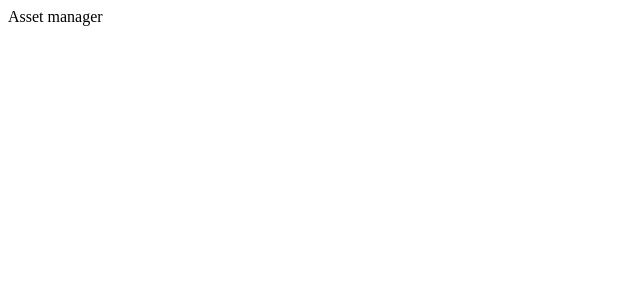
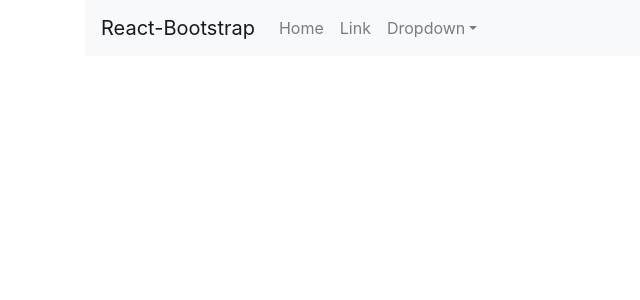
Before and after one commit to stefaleon/Asset-Manager, a React (Create React App) app in the folder client/: page / in a window 1280 px wide. Shown: the top 300 px of the page, without its empty margins (0-640 px from the left). Built offline with nearby package versions, Linux system fonts and the light colour scheme; the HTML template or start-up script is replaced by a standard one.

Commit message:
Navigation Bar Component with React Bootstrap

```diff
--- a/client/package.json
+++ b/client/package.json
@@ -6,7 +6,9 @@
     "@testing-library/jest-dom": "^5.11.6",
     "@testing-library/react": "^11.1.2",
     "@testing-library/user-event": "^12.2.2",
+    "bootstrap": "^4.5.3",
     "react": "^17.0.1",
+    "react-bootstrap": "^1.4.0",
     "react-dom": "^17.0.1",
     "react-scripts": "4.0.0",
     "web-vitals": "^0.2.4"
--- a/client/src/App.js
+++ b/client/src/App.js
@@ -1,7 +1,15 @@
+import 'bootstrap/dist/css/bootstrap.min.css';
 import './App.css';
 
+import { Container } from 'react-bootstrap';
+import NavigationBar from './components/NavigationBar';
+
 function App() {
-  return <div className='App'>Asset manager</div>;
+  return (
+    <Container>
+      <NavigationBar />
+    </Container>
+  );
 }
 
 export default App;
--- /dev/null
+++ b/client/src/components/NavigationBar.js
@@ -0,0 +1,31 @@
+import React from 'react';
+
+import { Navbar, Nav, NavDropdown } from 'react-bootstrap';
+
+const NavigationBar = () => {
+  return (
+    <Navbar bg='light' expand='lg'>
+      <Navbar.Brand href='#home'>React-Bootstrap</Navbar.Brand>
+      <Navbar.Toggle aria-controls='basic-navbar-nav' />
+      <Navbar.Collapse id='basic-navbar-nav'>
+        <Nav className='mr-auto'>
+          <Nav.Link href='#home'>Home</Nav.Link>
+          <Nav.Link href='#link'>Link</Nav.Link>
+          <NavDropdown title='Dropdown' id='basic-nav-dropdown'>
+            <NavDropdown.Item href='#action/3.1'>Action</NavDropdown.Item>
+            <NavDropdown.Item href='#action/3.2'>
+              Another action
+            </NavDropdown.Item>
+            <NavDropdown.Item href='#action/3.3'>Something</NavDropdown.Item>
+            <NavDropdown.Divider />
+            <NavDropdown.Item href='#action/3.4'>
+              Separated link
+            </NavDropdown.Item>
+          </NavDropdown>
+        </Nav>
+      </Navbar.Collapse>
+    </Navbar>
+  );
+};
+
+export default NavigationBar;
```
Also changed, not shown: 1 other file (tests, documents, lock files or other folders).
